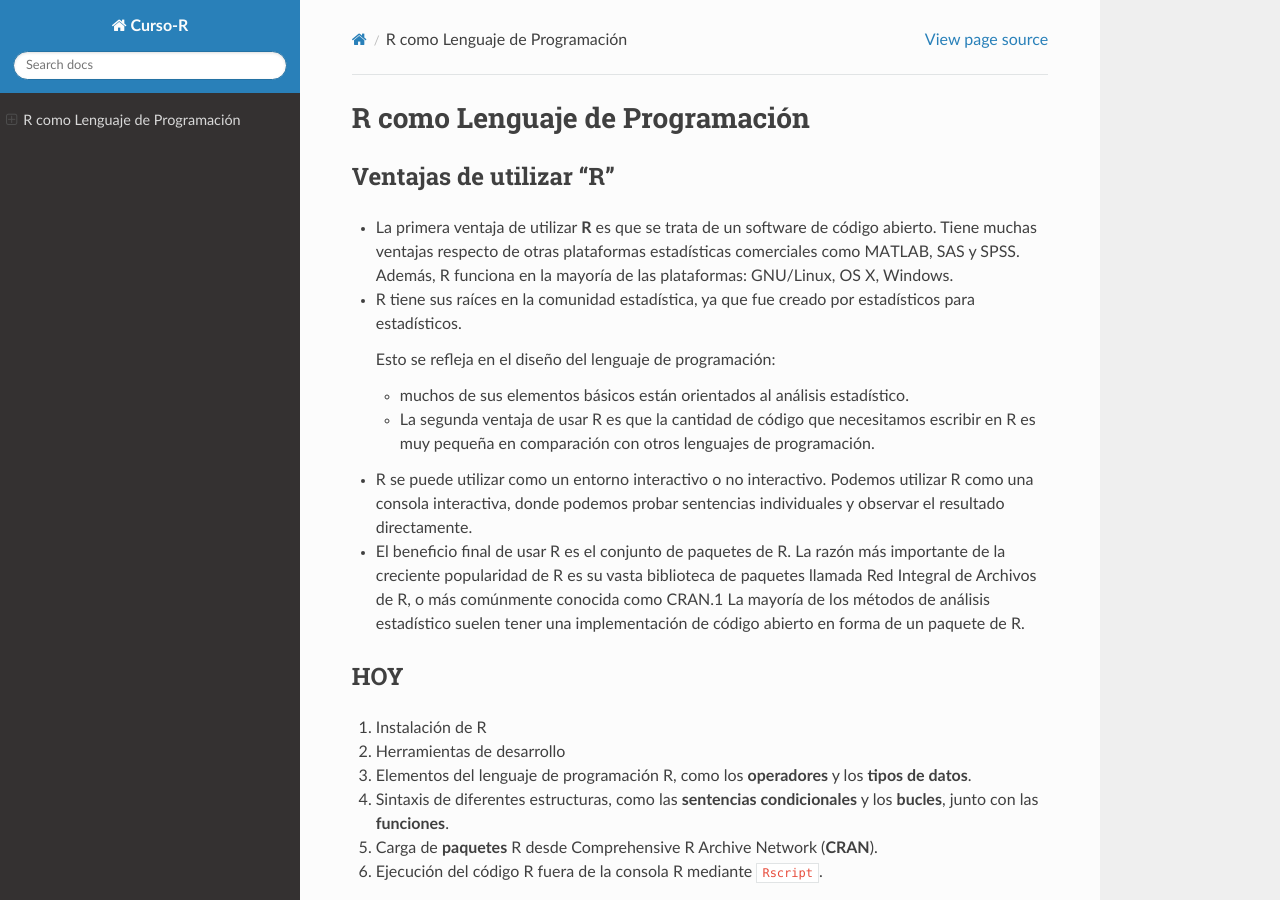
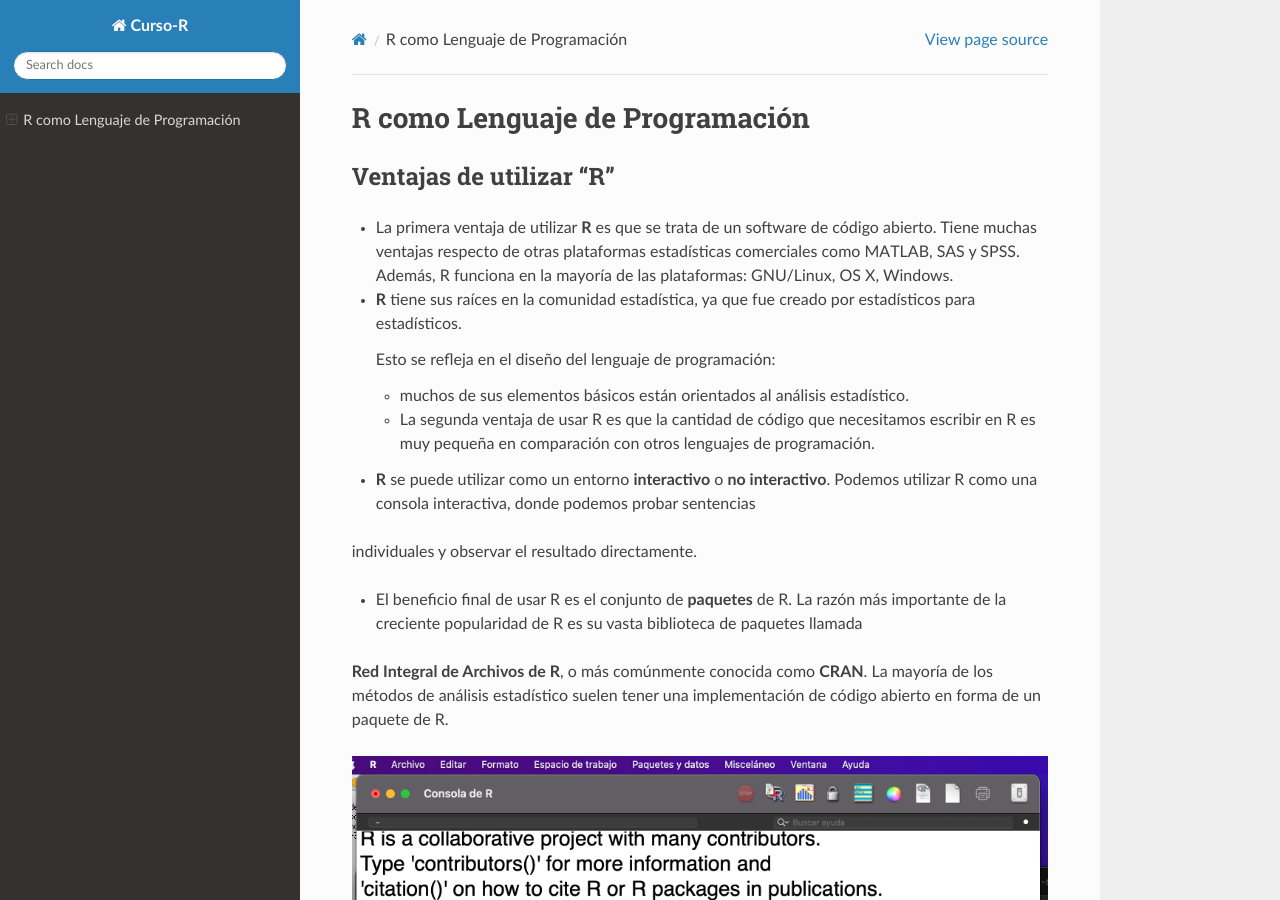
Before and after one commit to matecom57/santosg57-curso-r, a Sphinx documentation site: the page built from docs/source/Clase-03/clase-03.rst, in a window 1280 px wide and 900 px high. Built offline with Sphinx 7.4.7 and the Read the Docs theme 3.1.0, drawn with Linux system fonts in a browser that asks for light colours.

```diff
--- a/docs/source/Clase-03/clase-03.rst
+++ b/docs/source/Clase-03/clase-03.rst
@@ -6,7 +6,7 @@ Ventajas de utilizar "R"
 
 -  La primera ventaja de utilizar **R** es que se trata de un software de código abierto. Tiene muchas ventajas respecto de otras plataformas estadísticas comerciales como MATLAB, SAS y SPSS. Además, R funciona en la mayoría de las plataformas: GNU/Linux, OS X, Windows.
 
-- R tiene sus raíces en la comunidad estadística, ya que fue creado por estadísticos para estadísticos.
+- **R** tiene sus raíces en la comunidad estadística, ya que fue creado por estadísticos para estadísticos.
 
   Esto se refleja en el diseño del lenguaje de programación:
 
@@ -14,9 +14,17 @@ Ventajas de utilizar "R"
 
   * La segunda ventaja de usar R es que la cantidad de código que necesitamos escribir en R es muy pequeña en comparación con otros lenguajes de programación.
 
-- R se puede utilizar como un entorno interactivo o no interactivo. Podemos utilizar R como una consola interactiva, donde podemos probar sentencias individuales y observar el resultado directamente.
+- **R** se puede utilizar como un entorno **interactivo** o **no interactivo**. Podemos utilizar R como una consola interactiva, donde podemos probar sentencias
+individuales y observar el resultado directamente.
 
-- El beneficio final de usar R es el conjunto de paquetes de R. La razón más importante de la creciente popularidad de R es su vasta biblioteca de paquetes llamada Red Integral de Archivos de R, o más comúnmente conocida como CRAN.1 La mayoría de los métodos de análisis estadístico suelen tener una implementación de código abierto en forma de un paquete de R.
+- El beneficio final de usar R es el conjunto de **paquetes** de R. La razón más importante de la creciente popularidad de R es su vasta biblioteca de paquetes llamada
+**Red
+Integral de Archivos de R**, o más comúnmente conocida como **CRAN**. La mayoría de los métodos de análisis estadístico suelen tener una implementación de código abierto
+en forma de un paquete de R.
+
+.. image:: rr.png
+
+.. image:: rstudio.png
 
 
 HOY
```
Also changed, not shown: docs/source/Clase-03/rr.png (added), docs/source/Clase-03/rstudio.png (added).
